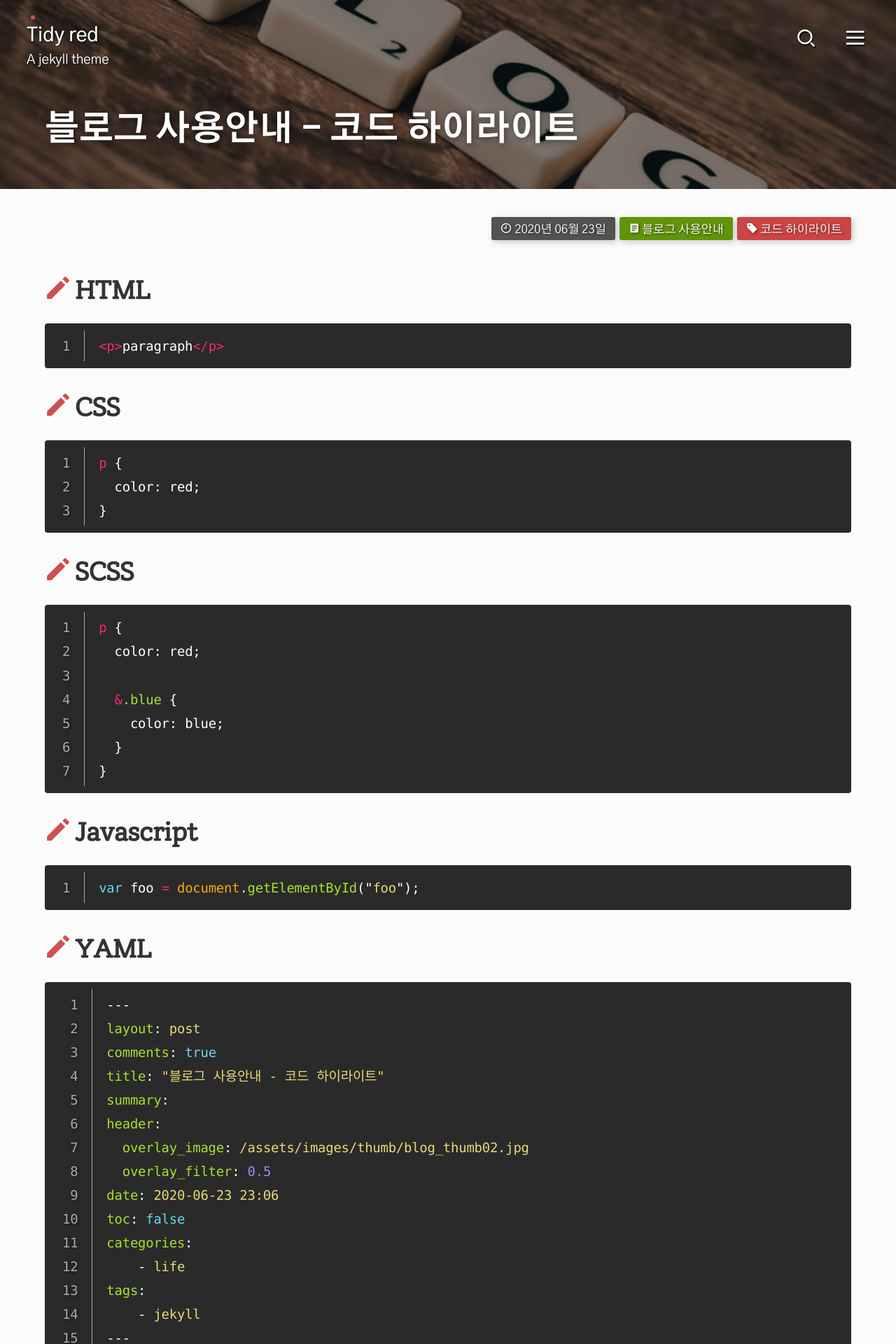
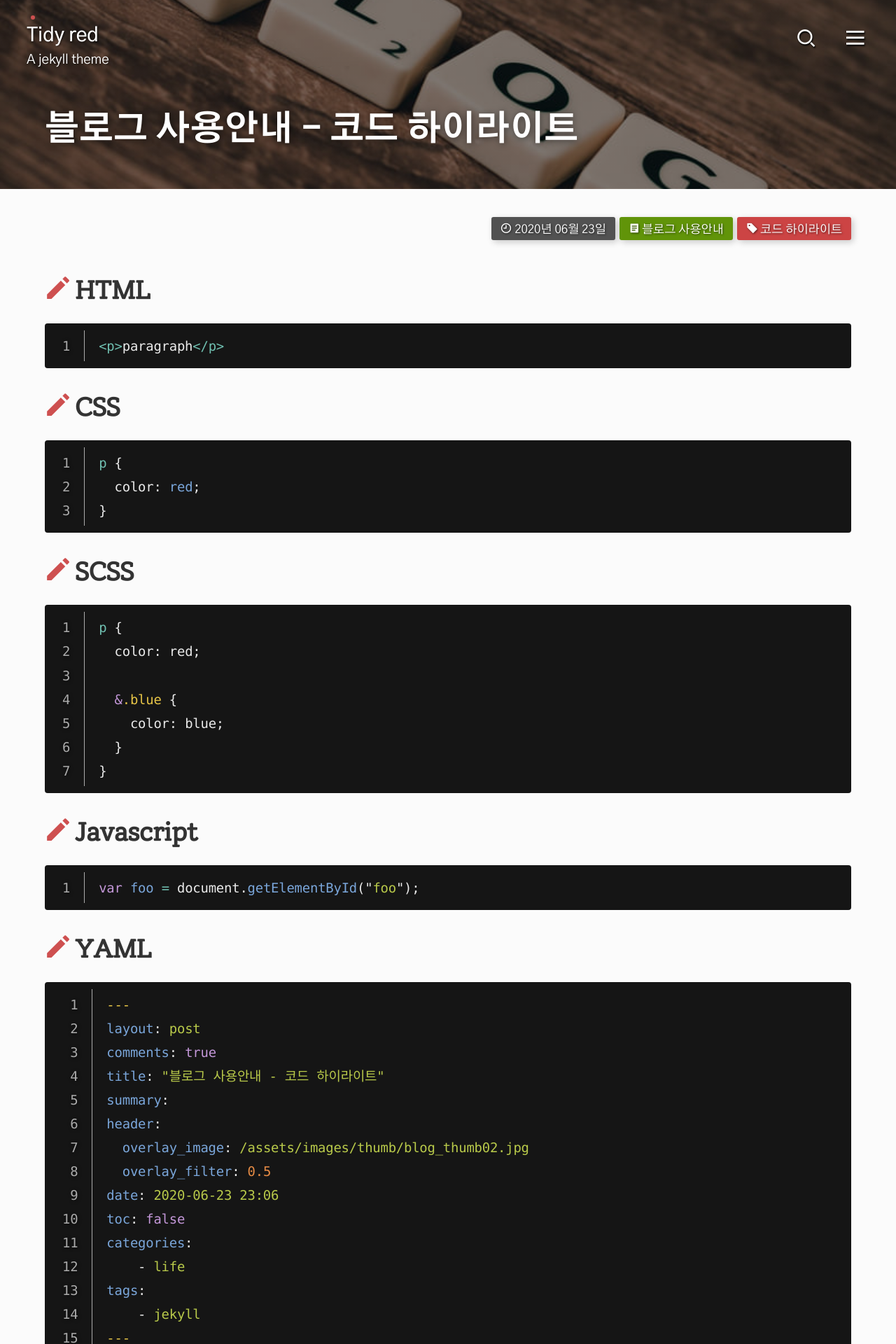
Before and after one commit to selosele/jekyll-theme-tidyred, a Jekyll site: the page built from _posts/2020-06-23-example-post05.md, in a window 1280 px wide. Shown: the top 1920 px of the page at 70% size. Built offline with Jekyll 4.4.1, drawn with Linux system fonts in a browser that asks for light colours.

Commit message:
레이아웃 HTML/CSS/JS 수정

```diff
--- a/_includes/search.html
+++ b/_includes/search.html
@@ -1,10 +1,8 @@
 <div aria-hidden="true" class="search-content">
 	<div role="dialog" aria-modal="true" aria-labelledby="search-title" id="search-layer" class="search-content__inner-wrap">
-		<div class="search-content__form-wrapper">
-			<form>
-				<label for="search-input" id="search-title">{{ site.data.ui-text[site.locale].search_label_text }}</label>
-				<input type="text" role="combobox" autocomplete="off" aria-autocomplete="list" aria-expanded="false" aria-haspopup="true" aria-owns="results" id="search-input" class="search__input">
-			</form>
+		<div class="search-content__input-wrapper">
+			<label for="search-input" id="search-title">{{ site.data.ui-text[site.locale].search_label_text }}</label>
+			<input type="text" role="combobox" autocomplete="off" aria-autocomplete="list" aria-expanded="false" aria-haspopup="true" aria-owns="results" id="search-input" class="search__input">
 		</div>
 		<ul id="results" class="results"></ul>
 		<button type="button" aria-controls="search-layer" aria-expanded="true" class="search__close">
--- a/_sass/tidy-red/_mixins.scss
+++ b/_sass/tidy-red/_mixins.scss
@@ -89,8 +89,10 @@
 @mixin search_item {
    height: 2rem;
    padding-left: 0.5rem;
+   padding-right: 0.5rem;
    line-height: 2rem;
    font-size: 1.2rem;
+   box-sizing: border-box;
 
    @media (min-width: $min_small_width) {
       height: 3rem;
@@ -106,7 +108,6 @@
 
    @media (min-width: $min_large_width) {
       height: 5rem;
-      padding-left: 1rem;
       line-height: 5rem;
       font-size: 2.2rem;
    }
--- a/_sass/tidy-red/_search.scss
+++ b/_sass/tidy-red/_search.scss
@@ -77,7 +77,7 @@
     }
   }
 
-  &__form-wrapper {
+  &__input-wrapper {
     position: relative;
     margin-top: 1rem;
     border-bottom: 1px solid $main_color;
@@ -103,28 +103,30 @@
       }
     }
 
-    form {
-      position: relative;
-    }
-
     label {
       display: block;
       position: absolute;
       top: 0;
       left: 0;
-      right: 0;
+      width: 100%;
       color: $black02;
       font-weight: 300;
       pointer-events: none;
       white-space: nowrap;
       @include search_item();
+
+      @media (min-width: $min_large_width) {
+        left: 3.8rem;
+        width: calc(100% - 3.8rem);
+      }
     }
   }
 }
 
 .search__input {
   width: 100%;
-  padding-right: 1rem;
+  padding-top: 0;
+  padding-bottom: 0;
   border: 0;
   color: $black02;
   @include search_item();
--- a/_sass/tidy-red/_syntax.scss
+++ b/_sass/tidy-red/_syntax.scss
@@ -9,11 +9,11 @@ figure.highlight {
   margin-top: 1rem;
   margin-bottom: 1rem;
   border-radius: 4px;
-  background-color: $black05;
+  background-color: $code_black;
   font-family: $default_font02;
   font-size: 0.9em;
   line-height: 1.8;
-  color: $grey12;
+  color: $grey08;
 
   > pre,
   pre.highlight {
@@ -73,7 +73,7 @@ code {
 
 .highlight {
   .hll {
-    background-color: $blue06;
+    background-color: $code_grey02;
   }
 
   > pre {
@@ -85,204 +85,207 @@ code {
     white-space: pre;
   }
 
-  .gh {
-    color: $code_grey06;
-  }
-  .sr {
-    color: $code_yellow02;
-  }
-  .go {
-    color: $code_grey05;
-  }
-  .gp {
-    color: $code_grey04;
-  }
-  .gs {}
-  .gu {
-    color: $code_grey03;
-  }
-  .nb {
-    color: $code_yellow02;
-  }
-  .cm {
-    color: $code_grey02;;
-  }
-  .cp {
-		color: $code_grey02;
-	}
-	.c1 {
-		color: $code_grey02;
-	}
-	.cs {
-		color: $code_grey02;
-	}
   .c {
-		color: $code_grey02;
-	}
-	.cd {
-		color: $code_grey02;
-	}
-	.err {
-		color: $code_pink;
-	}
-	.gr {
-		color: $code_pink;
-	}
-	.gt {
-		color: $code_pink;
-	}
-	.gd {
 	color: $code_grey;
   }
-	.gi {
+
+  .err {
+	color: $code_red;
+  }
+
+  .k {
+	color: $code_purple;
+  }
+
+  .l {
+	color: $code_orange;
+  }
+
+  .n, .h {
+	color: $grey08;
+  }
+
+  .o {
+	color: $code_green;
+  }
+
+  .p {
+	color: $grey08;
+  }
+
+  .cm, .cp, .c1, .cs {
 	color: $code_grey;
   }
+
+  .gd {
+	color: $code_red;
+  }
+
   .ge {
+	font-style: italic;
+  }
+
+  .gh {
+	color: $grey08;
+	font-weight: 700;
+  }
+
+  .gi {
+	color: $code_green02;
+  }
+
+  .gp {
 	color: $code_grey;
+	font-weight: 700;
   }
-	.kc {
+
+  .gs {
+	font-weight: 700;
+  }
+
+  .gu {
+	color: $code_green;
+	font-weight: 700;
+  }
+
+  .kc, .kd {
+	color: $code_purple;
+  }
+
+  .kn {
+	color: $code_green;
+  }
+
+  .kp, .kr {
+	color: $code_purple;
+  }
+
+  .kt {
+	color: $code_yellow;
+  }
+
+  .ld {
+	color: $code_green02;
+  }
+
+  .m {
+	color: $code_orange;
+  }
+
+  .s {
+	color: $code_green02;
+  }
+
+  .na {
 	color: $code_blue;
   }
-	.kd {
-		color: $code_blue;
+
+  .nb {
+	color: $grey08;
   }
-	.kr {
-		color: $code_blue;
-	}
-	.no {
-		color: $code_blue;
-	}
-	.kt {
-		color: $code_blue;
-	}
-	.mf {
-		color: $code_purple;
-	}
-	.mh {
-		color: $code_purple;
-	}
-	.il {
-		color: $code_purple;
-	}
-	.mi {
-		color: $code_purple;
-	}
-	.mo {
-		color: $code_purple;
-	}
-	.m {
-		color: $code_purple;
-	}
-	.mb {
-		color: $code_purple;
-	}
-	.mx {
-		color: $code_purple;
-	}
-	.sc {
-		color: $code_purple;
-	}
-	.se {
-		color: $code_purple;
-	}
-	.ss {
-		color: $code_purple;
-	}
-	.sd {
+
+  .nc {
 	color: $code_yellow;
   }
-	.s2 {
-		color: $code_yellow;
+
+  .no {
+	color: $code_red;
   }
-	.sb {
-		color: $code_yellow;
-	}
-	.sh {
-		color: $code_yellow;
-	}
-	.si {
-		color: $code_yellow;
-	}
-	.sx {
-		color: $code_yellow;
-	}
-	.s1 {
-		color: $code_yellow;
-	}
-	.s {
-		color: $code_yellow;
-	}
-	.na {
-		color: $code_green;
-	}
-	.nc {
-		color: $code_green;
-	}
+
   .nd {
 	color: $code_green;
   }
+
+  .ni {
+	color: $grey08;
+  }
+
   .ne {
+	color: $code_red;
+  }
+
+  .nf {
+	color: $code_blue;
+  }
+
+  .nl {
+	color: $grey08;
+  }
+
+  .nn {
+	color: $code_yellow;
+  }
+
+  .nx {
+	color: $code_blue;
+  }
+
+  .py {
+	color: $grey08;
+  }
+
+  .nt {
 	color: $code_green;
   }
-	.nf {
+
+  .nv {
+	color: $code_red;
+  }
+
+  .ow {
 	color: $code_green;
   }
-	.vc {
-		color: $grey12;
+
+  .w {
+	color: $grey08;
   }
-	.nn {
-		color: $grey12;
+
+  .mf, .mh, .mi, .mo {
+	color: $code_orange;
   }
-	.nl {
-		color: $grey12;
+
+  .sb {
+	color: $code_green02;
   }
-	.ni {
-		color: $grey12;
+
+  .sc {
+	color: $grey08;
   }
+
+  .sd {
+	color: $code_grey;
+  }
+
+  .s2 {
+	color: $code_green02;
+  }
+
+  .se {
+	color: $code_orange;
+  }
+
+  .sh {
+	color: $code_green02;
+  }
+
+  .si {
+	color: $code_orange;
+  }
+
+  .sx, .sr, .s1, .ss {
+	color: $code_green02;
+  }
+
   .bp {
-		color: $grey12;
+	color: $grey08;
   }
-	.vg {
-		color: $grey12;
-	}
-	.vi {
-		color: $grey12;
-	}
-	.nv {
-		color: $grey12;
-	}
-	.w {
-		color: $grey12;
-	}
-	.n {
-		color: $grey12;
-	}
-	.py {
-		color: $grey12;
-	}
-	.nx {
-		color: $grey12;
-	}
-	.ow {
+
+  .vc, .vg, .vi {
 	color: $code_red;
   }
-	.nt {
-		color: $code_red;
-	}
-	.k {
-		color: $code_red;
-	}
-	.kv {
-		color: $code_red;
-	}
-	.kn {
-		color: $code_red;
-	}
-	.kp {
-		color: $code_red;
-	}
-	.o {
-		color: $code_red;
+
+  .il {
+	color: $code_orange;
   }
 }
 
--- a/_sass/tidy-red/_variables.scss
+++ b/_sass/tidy-red/_variables.scss
@@ -84,19 +84,16 @@ $twitter_color: #55acee !default;
 $facebook_color: #3b5998 !default;
 $linkedin_color: #007bb6 !default;
 
-$code_blue: #66d9ef !default;
-$code_purple: #ae81ff !default;
-$code_yellow: #e6db74 !default;
-$code_yellow02: #f6aa11 !default;
-$code_green: #a6e22e !default;
-$code_red: #f92672 !default;
-$code_grey: #49483e !default;
-$code_grey02: #75715e !default;
-$code_grey03: #aaa !default;
-$code_grey04: #555 !default;
-$code_grey05: #888 !default;
-$code_grey06: #999 !default;
-$code_pink: #960050 !default;
+$code_black: #151515 !default;
+$code_grey: #969896 !default;
+$code_grey02: #424242 !default;
+$code_red: #d54e53 !default;
+$code_orange: #e78c45 !default;
+$code_yellow: #e7c547 !default;
+$code_green: #70c0b1 !default;
+$code_green02: #b9ca4a !default;
+$code_blue: #7aa6da !default;
+$code_purple: #c397d8 !default;
 
 /* transition */
 $standard_transition: all 0.3s !default;
```
Also changed, not shown: assets/js/_script.js (+6 -14 lines), assets/js/script.js. Lines whose indentation alone changed are shown as unchanged.
